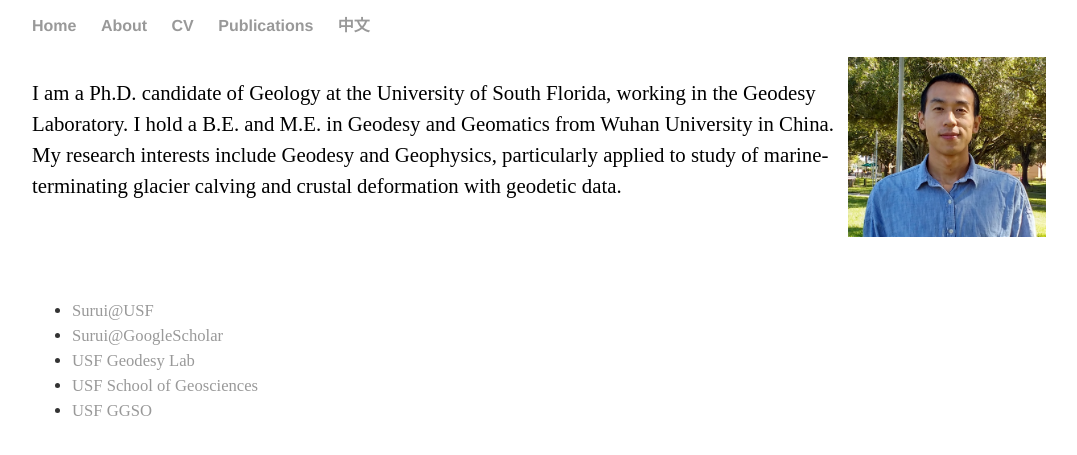
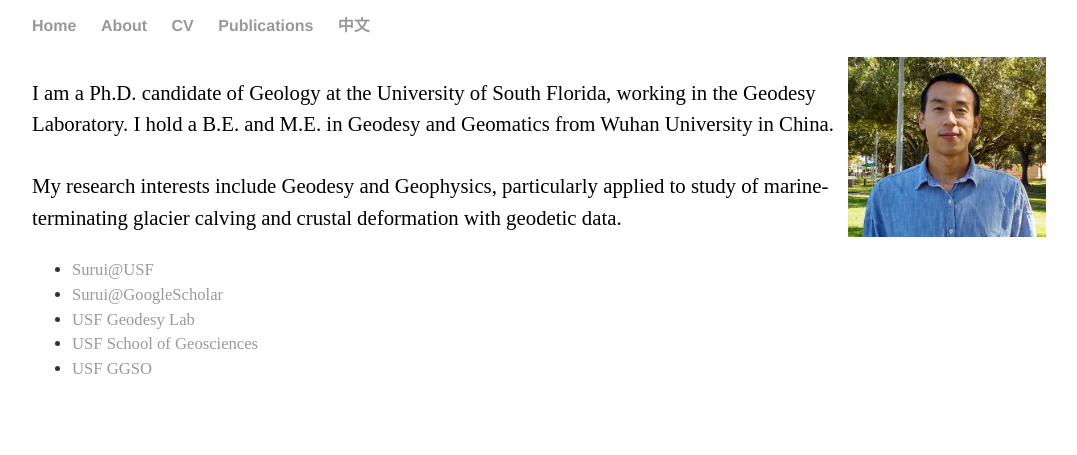
Before and after one commit to suruixie/suruixie.github.io, a Jekyll site: the page built from about/index.html, in a window 1280 px wide. Shown: the top 455 px of the page, without its empty margins (96-1173 px from the left). Built offline with Jekyll 4.4.1, drawn with Linux system fonts in a browser that asks for light colours.

Commit message:
Update index.html

```diff
--- a/about/index.html
+++ b/about/index.html
@@ -2,9 +2,9 @@
 layout: default
 title: About Surui Xie
 ---
-<p style="line-height:150%; padding-bottom: 2em">
+<p style="line-height:150%;">
 	<img src="../images/Surui_2018.jpg" height="180" style="float:right; margin-left:10px; margin-right:10px; margin-top:-20px;" />
-	I am a Ph.D. candidate of Geology at the University of South Florida, working in the Geodesy Laboratory. I hold a B.E. and M.E. in Geodesy and Geomatics from Wuhan University in China.
+	I am a Ph.D. candidate of Geology at the University of South Florida, working in the Geodesy Laboratory. I hold a B.E. and M.E. in Geodesy and Geomatics from Wuhan University in China. <br>
 	<br>
 	My research interests include Geodesy and Geophysics, particularly applied to study of marine-terminating glacier calving and crustal deformation with geodetic data.
 </p>
```
